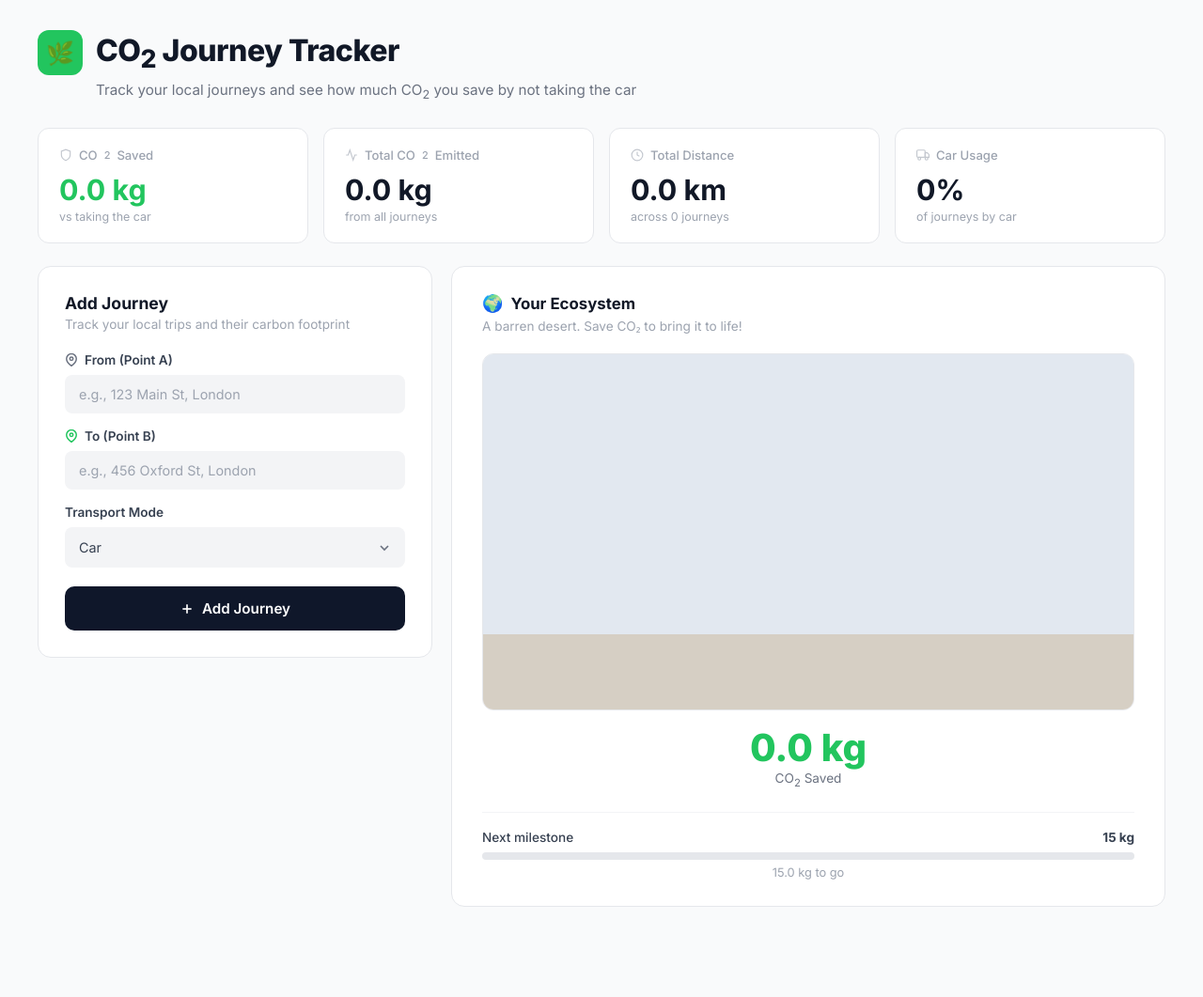
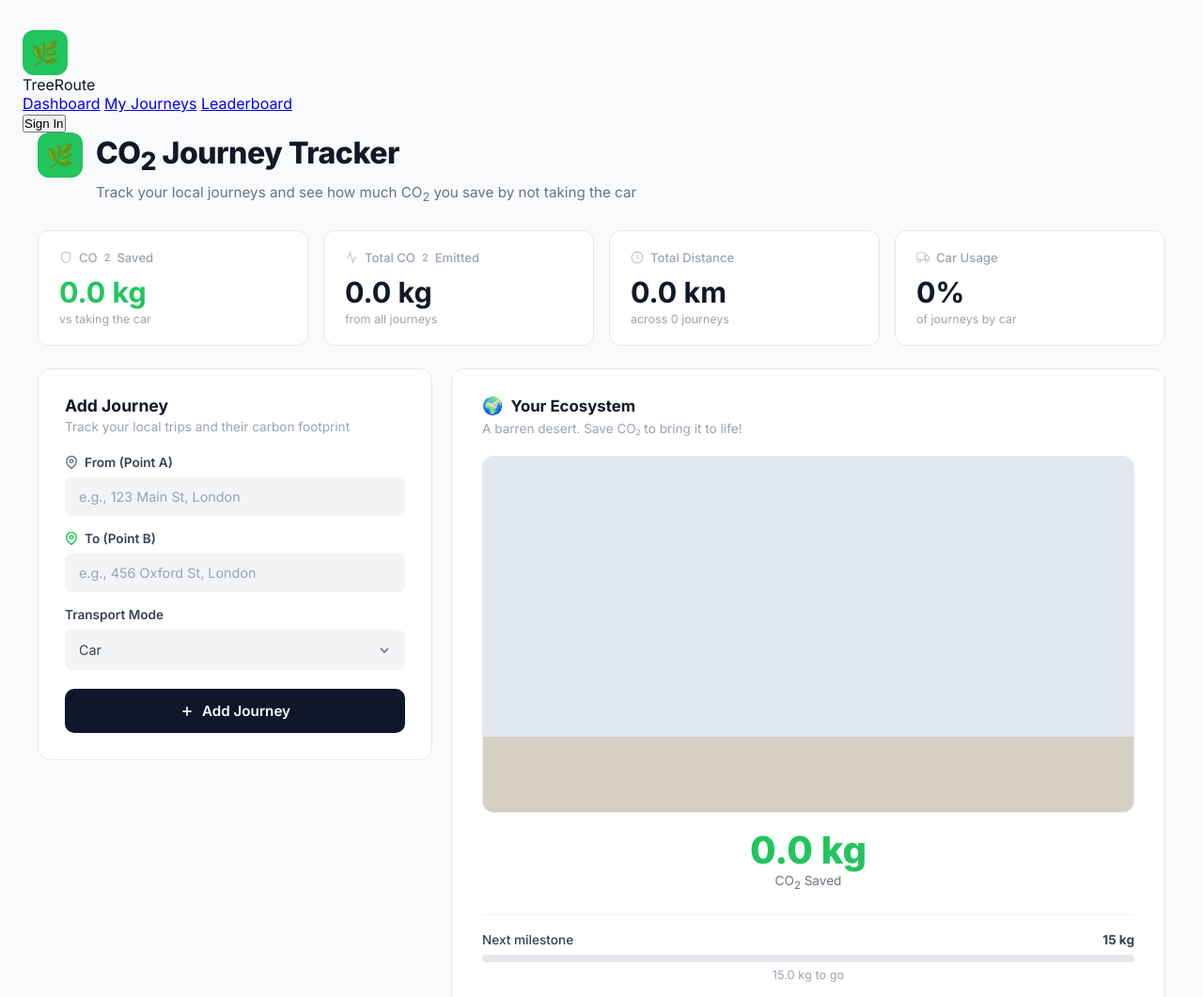
Before and after one commit to aduncandev/treeRoute, a plain HTML site: page MattCode/index.html in a window 1280 px wide. Shown: the top 1061 px of the page at 94% size. Before the commit the page ends 997 px from the top, so only its background shows below. Drawn offline with Linux system fonts and the light colour scheme.

Commit message:
Add navigation bar with sign-in button to index.html

```diff
--- a/MattCode/index.html
+++ b/MattCode/index.html
@@ -9,6 +9,22 @@
     <link rel="stylesheet" href="style.css">
 </head>
 <body>
+<!-- Navigation Bar -->
+<nav class="navbar">
+    <div class="navbar-brand">
+        <div class="header-icon">🌿</div>
+        <span>TreeRoute</span>
+    </div>
+    <div class="navbar-links">
+        <a href="#" class="nav-link active">Dashboard</a>
+        <a href="#" class="nav-link">My Journeys</a>
+        <a href="#" class="nav-link">Leaderboard</a>
+    </div>
+    <div class="navbar-auth">
+        <button class="btn-signin">Sign In</button>
+    </div>
+</nav>
+
 <div class="page-wrapper">
 
     <!-- Header -->
```
